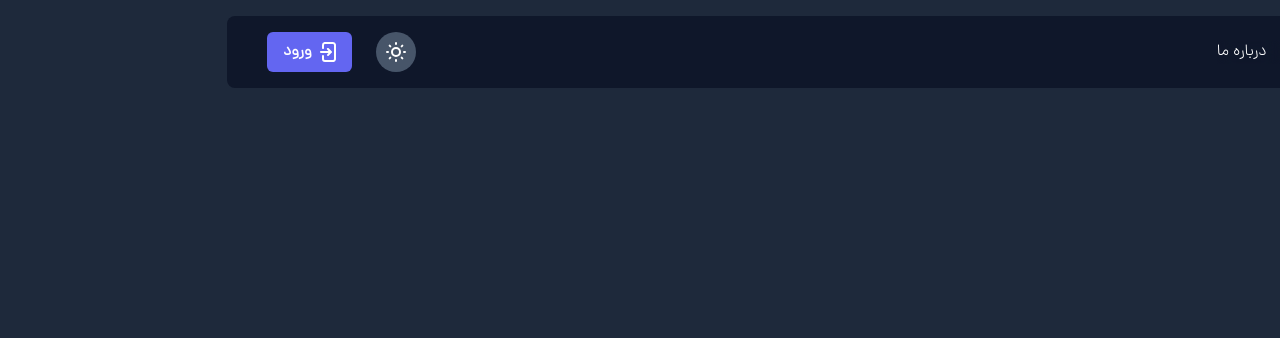
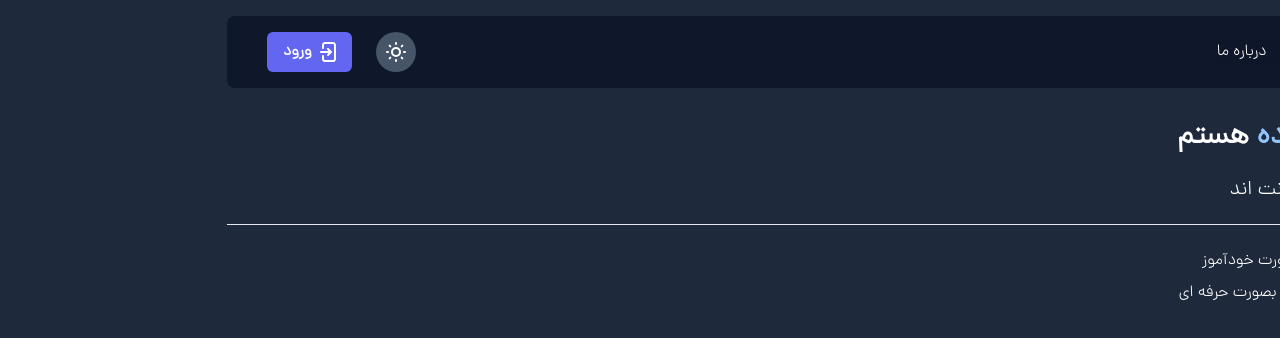
Before and after one commit to soufi-learn/courses-list, a React (Vite) app: page /about-us in a window 1280 px wide. Shown: the top 338 px of the page. Built offline with nearby package versions, Linux system fonts and the light colour scheme.

Commit message:
add about-us page

```diff
--- a/src/App.jsx
+++ b/src/App.jsx
@@ -4,6 +4,7 @@ import RegisterForm from "./components/pages/LoginForm";
 import VerifyForm from "./components/pages/VerifyForm";
 import Header from "./components/Header";
 import HomePage from "./components/pages/HomePage";
+import AboutUs from "./components/pages/AboutUs";
 
 function App() {
   return (
@@ -14,6 +15,7 @@ function App() {
         <Route path="courses" element={<CoursesList />} />
         <Route path="login" element={<RegisterForm />} />
         <Route path="verify" element={<VerifyForm />} />
+        <Route path="about-us" element={<AboutUs />} />
       </Routes>
     </>
   );
--- a/src/components/Header.jsx
+++ b/src/components/Header.jsx
@@ -17,6 +17,7 @@ const Header = () => {
   const handleLinkClick = () => {
     setIsMenuOpen(false);
   };
+
 
   return (
     <div className="flex items-center justify-between px-4 py-4 m-4 transition-all rounded-lg md:px-10 bg-slate-200 dark:bg-slate-900">
--- /dev/null
+++ b/src/components/pages/AboutUs.jsx
@@ -0,0 +1,17 @@
+const AboutUs = () => {
+  return (
+    <div className="px-4 mt-8 dark:text-white text-center md:text-start">
+      <h2 className="mb-5">
+        <span className="text-blue-300">تحسین صوفی زاده</span> هستم
+      </h2>
+      <h4>مدرس و برنامه نویس فرانت اند</h4>
+      <hr className="my-5" />
+      <ul>
+        <li className="py-1">۴ سال سابقه برنامه نویسی بصورت خودآموز</li>
+        <li className="py-1">۲ سال سابقه تدریس فرانت اند بصورت حرفه ای</li>
+      </ul>
+    </div>
+  );
+};
+
+export default AboutUs;
```
